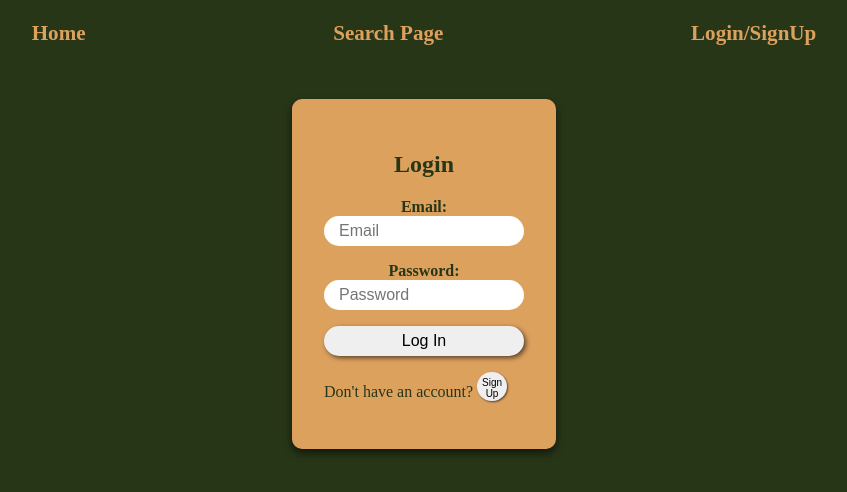
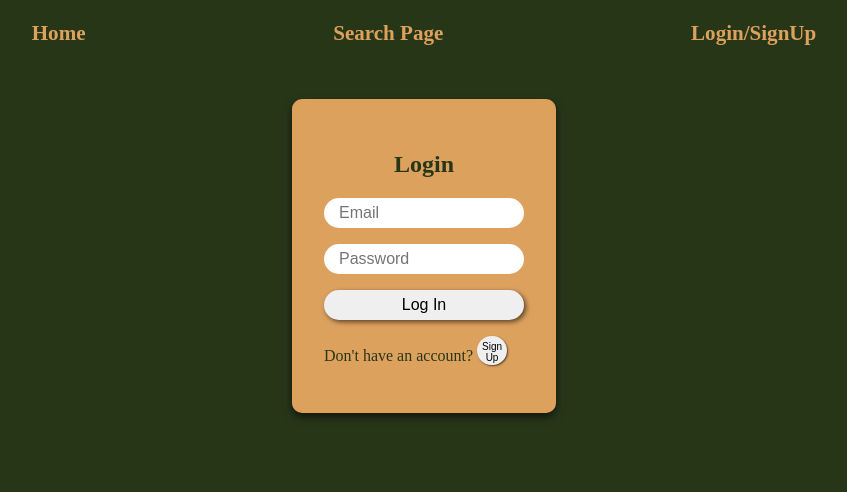
Before and after one commit to Bkeefe901/CapstoneFE, a React (Vite) app: page /auth in a window 1280 px wide. Shown: the top 492 px of the page, without its empty margins (216-1063 px from the left). Built offline with nearby package versions, Linux system fonts and the light colour scheme.

Commit message:
Changed the labels on forms

```diff
--- a/src/components/AuthForms/LoginForm.jsx
+++ b/src/components/AuthForms/LoginForm.jsx
@@ -36,7 +36,6 @@ export default function LoginForm({ setNewUser }) {
             <h2>Login</h2>
             <form onSubmit={handleSubmit}>
                 <label>
-                    Email:
                     <input
                         type="email"
                         name="email"
@@ -46,7 +45,6 @@ export default function LoginForm({ setNewUser }) {
                         />
                 </label>
                 <label>
-                    Password:
                     <input
                         type="password"
                         name="password"
--- a/src/components/AuthForms/RegisterForm.jsx
+++ b/src/components/AuthForms/RegisterForm.jsx
@@ -68,7 +68,6 @@ export default function RegisterForm({ setNewUser }) {
       <h2>Register</h2>
       <form onSubmit={handleSubmit}>
         <label>
-          Name:
           <input
             type="text"
             name="userName"
@@ -78,7 +77,6 @@ export default function RegisterForm({ setNewUser }) {
           />{" "}
         </label>
         <label>
-          Email:
           <input
             type="email"
             name="email"
@@ -88,7 +86,6 @@ export default function RegisterForm({ setNewUser }) {
           />
         </label>
         <label>
-          Password:
           <input
             type="password"
             name="password"
```
